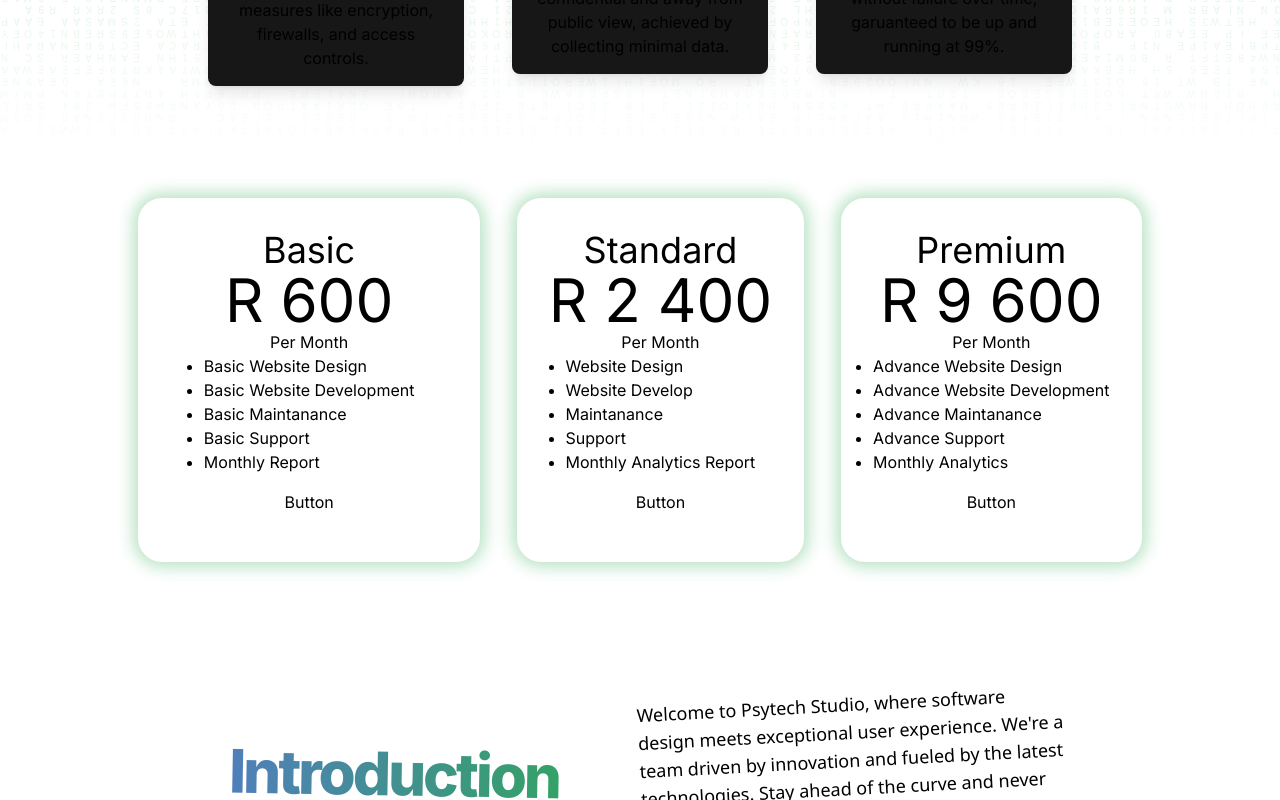
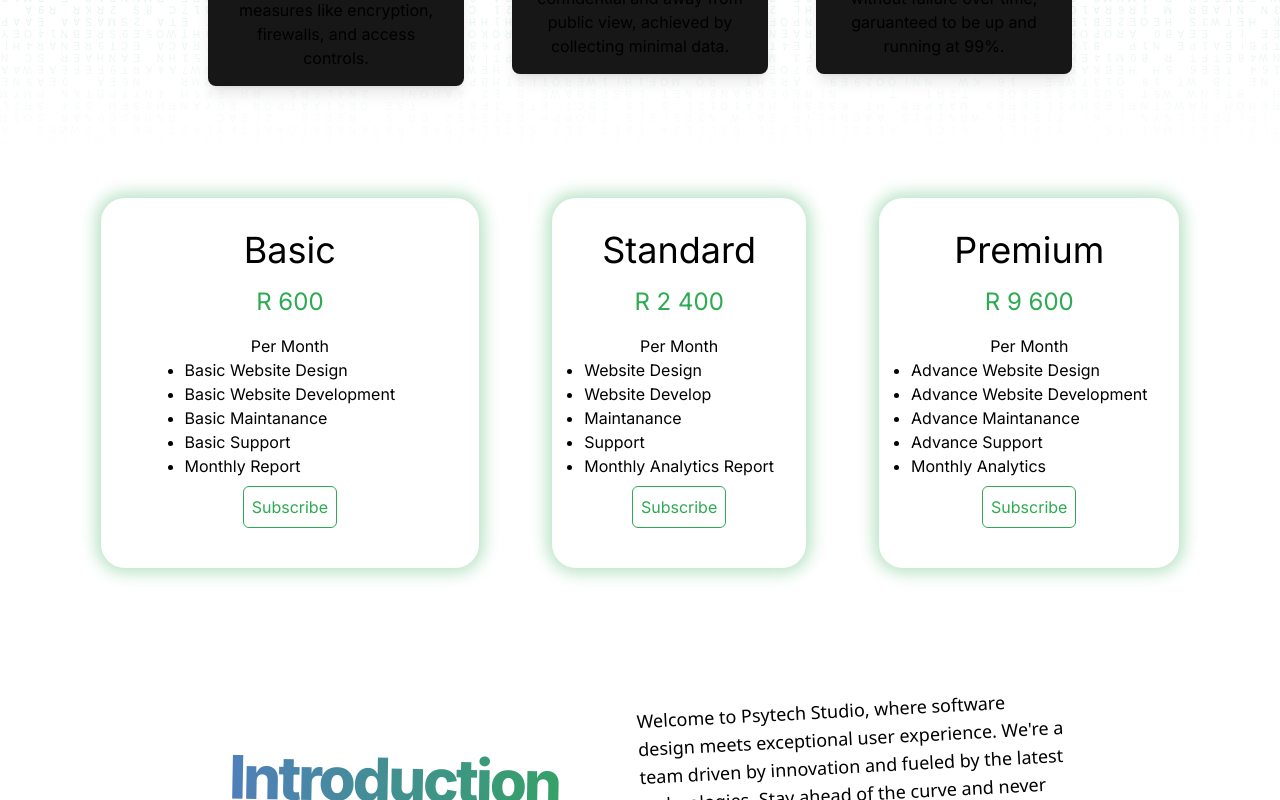
Before and after one commit to christiaan-fourie/psytech, a Next.js app: page / in a window 1280 px wide. Shown: the part 638-1438 px from the top of the page. Built offline with nearby package versions, Linux system fonts and the light colour scheme.

Commit message:
Update PriceCards.jsx

```diff
--- a/components/PriceCards/PriceCards.jsx
+++ b/components/PriceCards/PriceCards.jsx
@@ -2,10 +2,10 @@ import React from 'react'
 
 const PriceCards = () => {
   return (
-    <div className='flex flex-col gap-4 md:flex-row justify-around md:p-8 md:mx-24'>
+    <div className='flex flex-col gap-4 md:flex-row justify-around md:p-8 md:mx-10'>
         <div className='flex flex-col justify-center md:w-1/3 items-center p-8 md:rounded-3xl shadow-[0_0_16px_5px_#2daa5255] backdrop-blur-sm'>
           <h1 className='text-4xl'>Basic</h1>
-          <h1 className='text-6xl'>R 600</h1>
+          <h1 className='text-2xl text-[#2daa52] m-2 px-4 py-2'>R 600</h1>
           <p>Per Month</p>
           <ul className='list-disc'>
             <li>Basic Website Design</li>
@@ -14,11 +14,11 @@ const PriceCards = () => {
             <li>Basic Support</li>
             <li>Monthly Report</li>
           </ul>
-          <button className='p-2 m-2 rounded-md focus:outline-none focus:ring-2 focus:ring-[#2daa52]'>Button</button>
+          <button className='p-2 m-2 rounded-md border border-[#2daa52] text-[#2daa52]  focus:outline-none focus:ring-2 focus:ring-[#2daa52]'>Subscribe</button>
         </div>
         <div className='flex flex-col justify-center items-center p-8 md:rounded-3xl shadow-[0_0_16px_5px_#2daa5255] backdrop-blur-sm'>
           <h1 className='text-4xl'>Standard</h1>
-          <h1 className='text-6xl'>R 2 400</h1>
+          <h1 className='text-2xl text-[#2daa52] m-2  px-4 py-2'>R 2 400</h1>
           <p>Per Month</p>
           <ul className='list-disc'>
             <li>Website Design</li>
@@ -27,11 +27,11 @@ const PriceCards = () => {
             <li>Support</li>
             <li>Monthly Analytics Report</li>
           </ul>
-          <button className='p-2 m-2 rounded-md focus:outline-none focus:ring-2 focus:ring-[#2daa52]'>Button</button>
+          <button className='p-2 m-2 rounded-md border border-[#2daa52] text-[#2daa52] focus:outline-none focus:ring-2 focus:ring-[#2daa52]'>Subscribe</button>
         </div>
         <div className='flex flex-col justify-center items-center p-8 md:rounded-3xl shadow-[0_0_16px_5px_#2daa5255] backdrop-blur-sm'>
           <h1 className='text-4xl'>Premium</h1>
-          <h1 className='text-6xl'>R 9 600</h1>
+          <h1 className='text-2xl text-[#2daa52] m-2  px-4 py-2'>R 9 600</h1>
           <p>Per Month</p>
           <ul className='list-disc'>
             <li>Advance Website Design</li>
@@ -40,7 +40,7 @@ const PriceCards = () => {
             <li>Advance Support</li>
             <li>Monthly Analytics</li>
           </ul>
-          <button className='p-2 m-2 rounded-md focus:outline-none focus:ring-2 focus:ring-[#2daa52]'>Button</button>
+          <button className='p-2 m-2 rounded-md border border-[#2daa52] text-[#2daa52]  focus:outline-none focus:ring-2 focus:ring-[#2daa52]'>Subscribe</button>
         </div>
       </div>
   )
```
